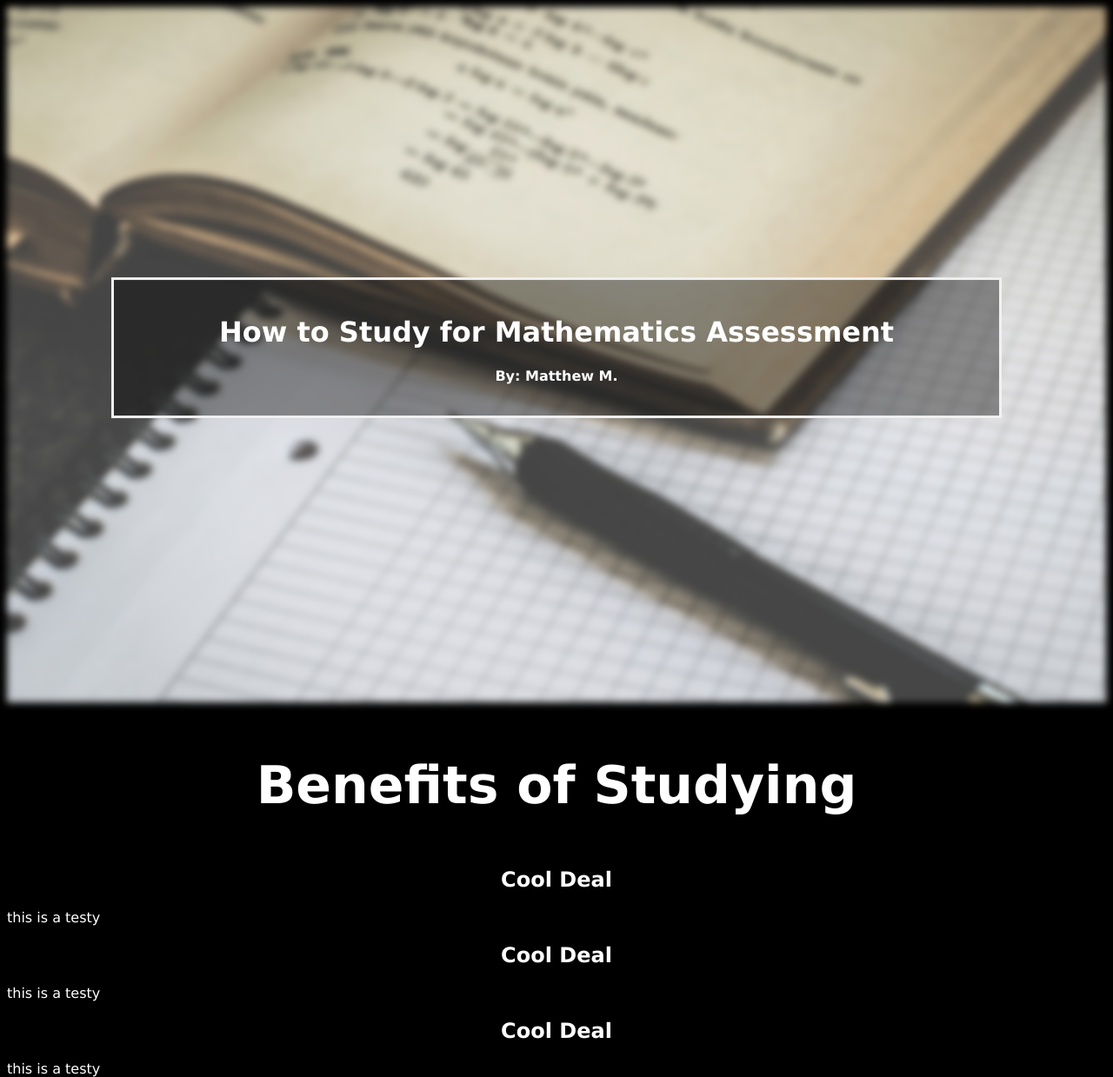
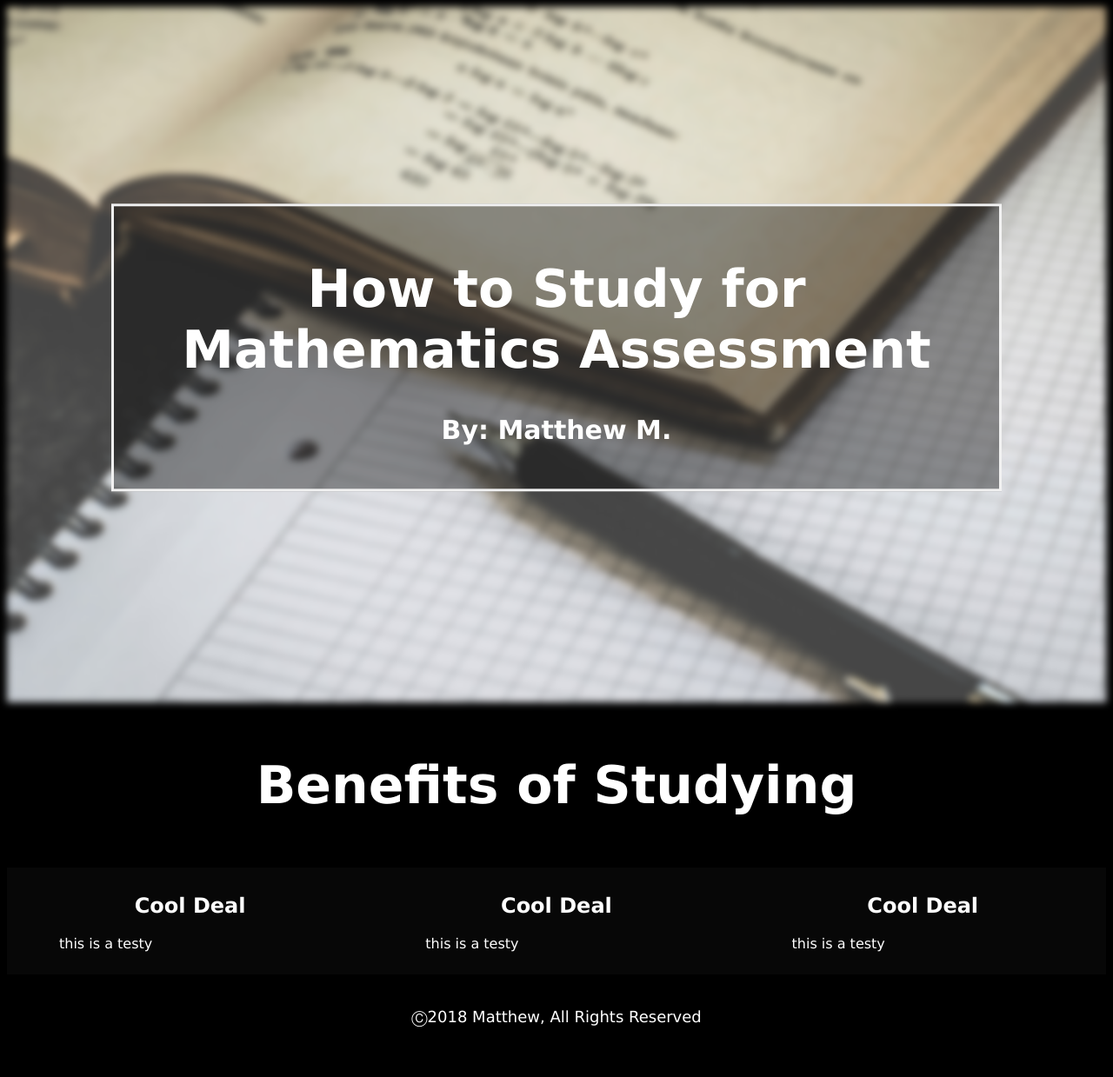
Before and after one commit to MatthewMateusz/MatthewWebsite, a PHP site: page /studyMath/index.html in a window 1280 px wide. Shown: the whole page at 87% size. After the commit the page ends 1182 px from the top, so only its background shows below. Run offline with PHP 8.4, Linux system fonts and the light colour scheme.

Commit message:
Added footer to index.html

```diff
--- a/root/studyMath/css/FontStyle.css
+++ b/root/studyMath/css/FontStyle.css
@@ -8,15 +8,45 @@ body, html {
 	height: 100%;
 }
 
+.indentPar
+{
+    text-indent: 50px;
+}
+
 .centerText{
 	text-align: center;
+}
+
+.title {
+	font-size: 60px;
+}
+
+.subtitle{
+	font-size: 30px;
 }
 
 .header {
 	font-size: 60px;
 }
+
+.footer {
+    padding: 20px;
+    text-align: center;
+    background-color: black;
+    color: white;
+}
+
+.footer p{
+    font-size: large;
+}
+
+
 @media (max-width: 700px) {
     .header {
 		font-size: 30px;
 	}
+
+	.title {
+		font-size: 30px;
+	}
 }
--- a/root/studyMath/css/column.css
+++ b/root/studyMath/css/column.css
@@ -23,6 +23,10 @@
     width: 20%;
 }
 
+.row{
+	background-color: #070707;
+}
+
 .row:after {
     content: "";
     display: table;
--- a/root/studyMath/index.html
+++ b/root/studyMath/index.html
@@ -8,13 +8,14 @@
 		<!--Getting Resources-->
 		<link rel="stylesheet" href="css/FontStyle.css">
 		<link rel="stylesheet" href="css/main.css">
+		<link rel="stylesheet" href="css/column.css">
 	</head>
 
 	<body>
 		<div class="bannerImage"></div>
 		<div class="bannerText">
-			<h1>How to Study for Mathematics Assessment</h1>
-			<p>By: Matthew M.</p>
+			<h1 class="title">How to Study for Mathematics Assessment</h1>
+			<p class="subtitle">By: Matthew M.</p>
 		</div>
 
 		<article>
@@ -24,25 +25,27 @@
 					<div class="column3">
 						<div class="holder">
 							<h2 class="centerText">Cool Deal</h2>
-							<p>this is a testy</p>
+							<p class="indentPar">this is a testy</p>
 						</div>
 					</div>
 					<div class="column3">
 						<div class="holder">
 							<h2 class="centerText">Cool Deal</h2>
-							<p>this is a testy</p>
+							<p class="indentPar">this is a testy</p>
 						</div>
 					</div>
 					<div class="column3">
 						<div class="holder">
 							<h2 class="centerText">Cool Deal</h2>
-							<p>this is a testy</p>
+							<p class="indentPar">this is a testy</p>
 						</div>
 					</div>
 				</div>
 			</section>
 		</article>
 
-
+		<div class="footer">
+            <p>&#9400;2018 Matthew, All Rights Reserved</p>
+        </div>
 	</body>
 </html>
```
